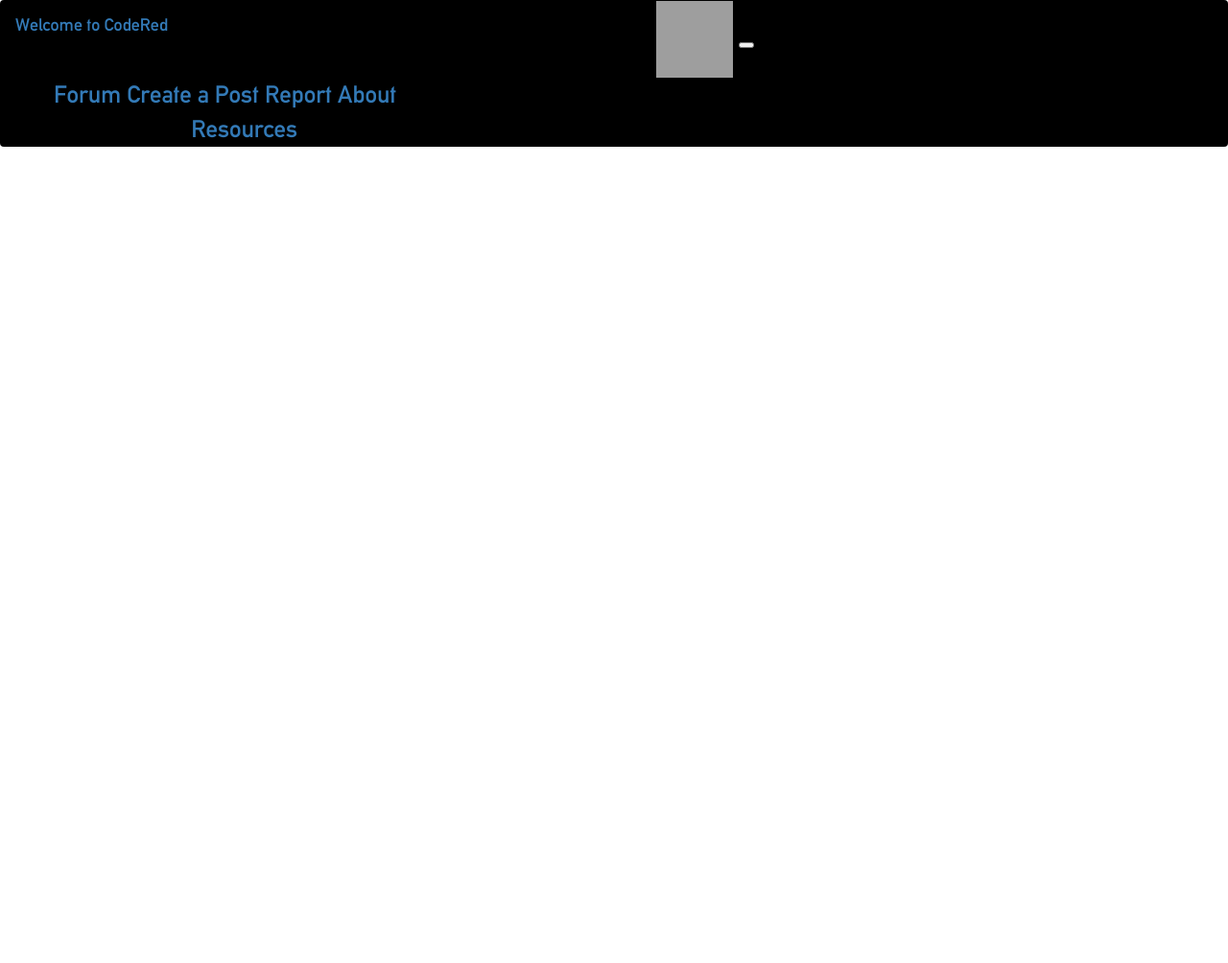
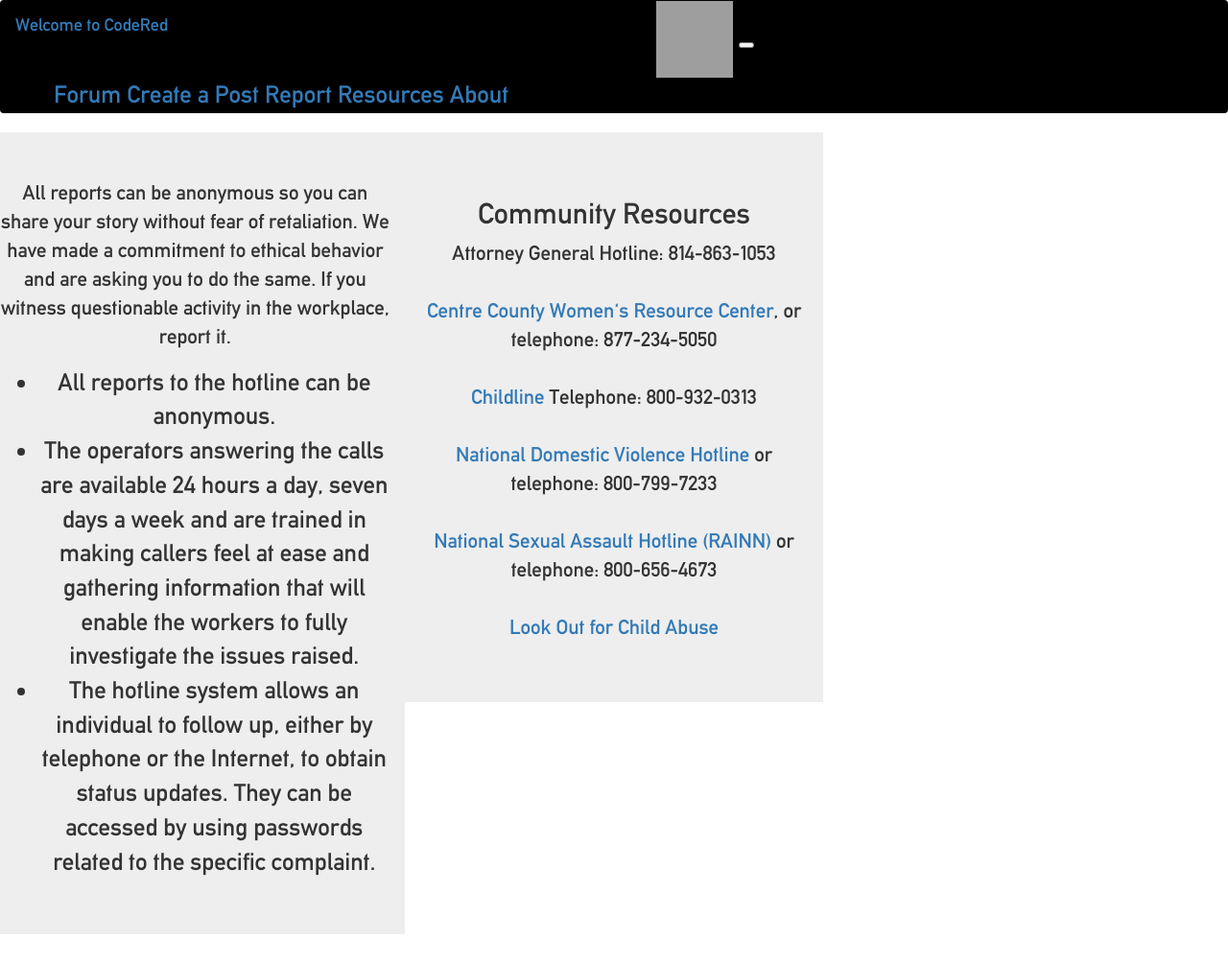
Before and after one commit to lynoska/TechTogetherBoston19, a Flask app: page /resources in a window 1280 px wide. Shown: the whole page at 96% size. Before the commit the page ends 153 px from the top, so only its background shows below. Run offline with Flask 2, Linux system fonts and the light colour scheme; some libraries are stand-ins or nearby versions; grey boxes are pictures that could not be loaded.

Commit message:
style changes and added resources page

```diff
--- a/templates/resources.html
+++ b/templates/resources.html
@@ -25,24 +25,25 @@
 				<a class="nav-link" href="{{url_for('forum')}}">Forum</a>
 				<a class="nav-link" href="{{url_for('post')}}">Create a Post</a>
 				<a class="nav-link" href="#">Report</a>
+				<a class="nav-link" href="#">Resources</a>
 				<a class="nav-link" href="{{url_for('about')}}"">About</a>
-
-				<ul class="nav-item dropdown pl-1">
-					<a class="nav-link dropdown-toggle" href="#" id="navbarDropdown" role="button" data-toggle="dropdown" aria-haspopup="true" aria-expanded="false">
-						Resources
-					</a>
-					<div class="dropdown-menu dropdown-menu-right" aria-labelledby="navbarDropdown">
-						<a class="dropdown-item" href="#">Hotlines </a>
-						<a class="dropdown-item" href="#">Crisis Centers </a>
-						<a class="dropdown-item" href="#">Professional Help </a>
-						<a class="dropdown-item" href="#">Support Group </a>
-						<a class="dropdown-item" href="#">Statistics </a>
-					</div>
-				</ul>
     		</ul>
     	</div>
 	</nav>
 
 
+	<div class="mt-5 row">
+	    <div class="jumbotron col-sm-4 text-center" >
+	      <p>All reports can be anonymous so you can share your story without fear of retaliation. We have made a commitment to ethical behavior and are asking you to do the same. If you witness questionable activity in the workplace, report it.</p>
 
+			<ul><li>All reports to the hotline can be anonymous.</li>
+			<li>The operators answering the calls are available 24 hours a day, seven days a week and are trained in making callers feel at ease and gathering information that will enable the workers to fully investigate the issues raised.</li>
+			<li>The hotline system allows an individual to follow up, either by telephone or the Internet, to obtain status updates. They can be accessed by using passwords related to the specific complaint.</li></ul>
+	    </div>
+	    <div class="jumbotron col-sm-4 text-center">
+	        <h2><span>Community Resources</span></h2><p>Attorney General Hotline: 814-863-1053<br /><br /><a href="http://ccwrc.org/">Centre County Women's Resource Center</a>, or telephone: 877-234-5050<br /><br /><a href="http://www.dpw.state.pa.us/provider/childwelfareservices/childlineandabuseregistry/index.htm">Childline </a>Telephone: 800-932-0313<br /><br /><a href="http://www.thehotline.org/">National Domestic Violence Hotline</a> or telephone: 800-799-7233<br /><br /><a href="http://www.rainn.org/get-help/national-sexual-assault-hotline/">National Sexual Assault Hotline (RAINN)</a> or telephone: 800-656-4673<br /><br /><a href="http://lookoutforchildabuse.org/">Look Out for Child Abuse</a></p>
+			<h4> </h4>
+			<span property="dc:title" content="Hotlines" class="rdf-meta element-hidden"></span>
+	    </div>
+	</div>
 {% endblock %}
```
Also changed, not shown: templates/about.html (+1 -14 lines), templates/forum.html (+2 -14 lines).
